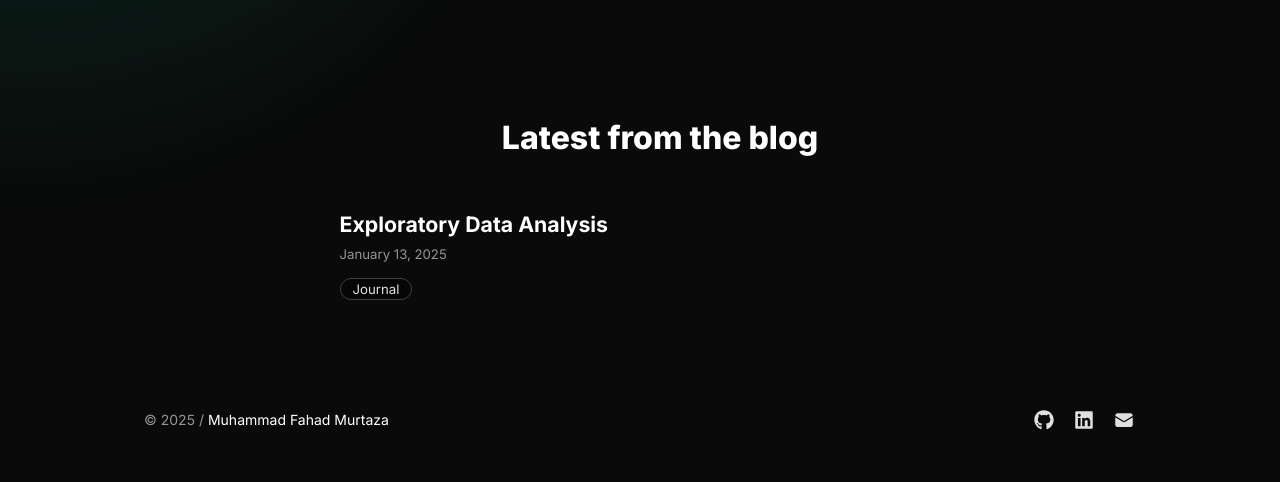
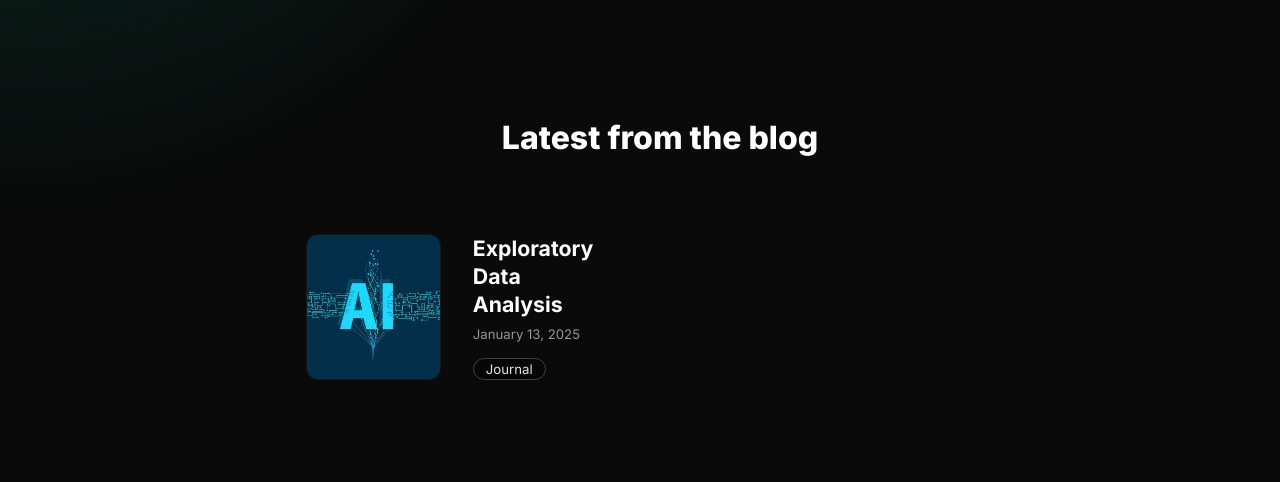
Before and after one commit to xerop79int/portfolio, a Next.js app: page / in a window 1280 px wide. Shown: the part 376-858 px from the top of the page. Before the commit the page ends 824 px from the top, so only its background shows below. Built offline with nearby package versions, Linux system fonts and the light colour scheme.

Commit message:
fix: dashboard blog image bug resolved.

```diff
--- a/src/app/page.tsx
+++ b/src/app/page.tsx
@@ -109,12 +109,9 @@ export default function Home() {
 					</RevealFx>
 				</Column>
 			</Column>
-			{/* <RevealFx translateY="16" delay={0.6}>
-				<Projects range={[1,1]}/>
-			</RevealFx> */}
 			{routes['/blog'] && (
 				<Flex
-					// fillWidth gap="24"
+					fillWidth gap="24"
 					mobileDirection="column"
 					justifyContent="center"
 					direction="column"
@@ -130,11 +127,11 @@ export default function Home() {
 					</Flex>
 					<Flex
 						flex={3} paddingX="20" marginTop='l'>
-						<Posts range={[1,2]} columns="2"/>
+						<Posts range={[1,2]} columns="2" thumbnail/>
 					</Flex>
 				</Flex>
 			)}
-			{/* <Projects range={[2]}/> */}
+			<Projects range={[2]}/>
 		</Column>
 	);
 }
```
